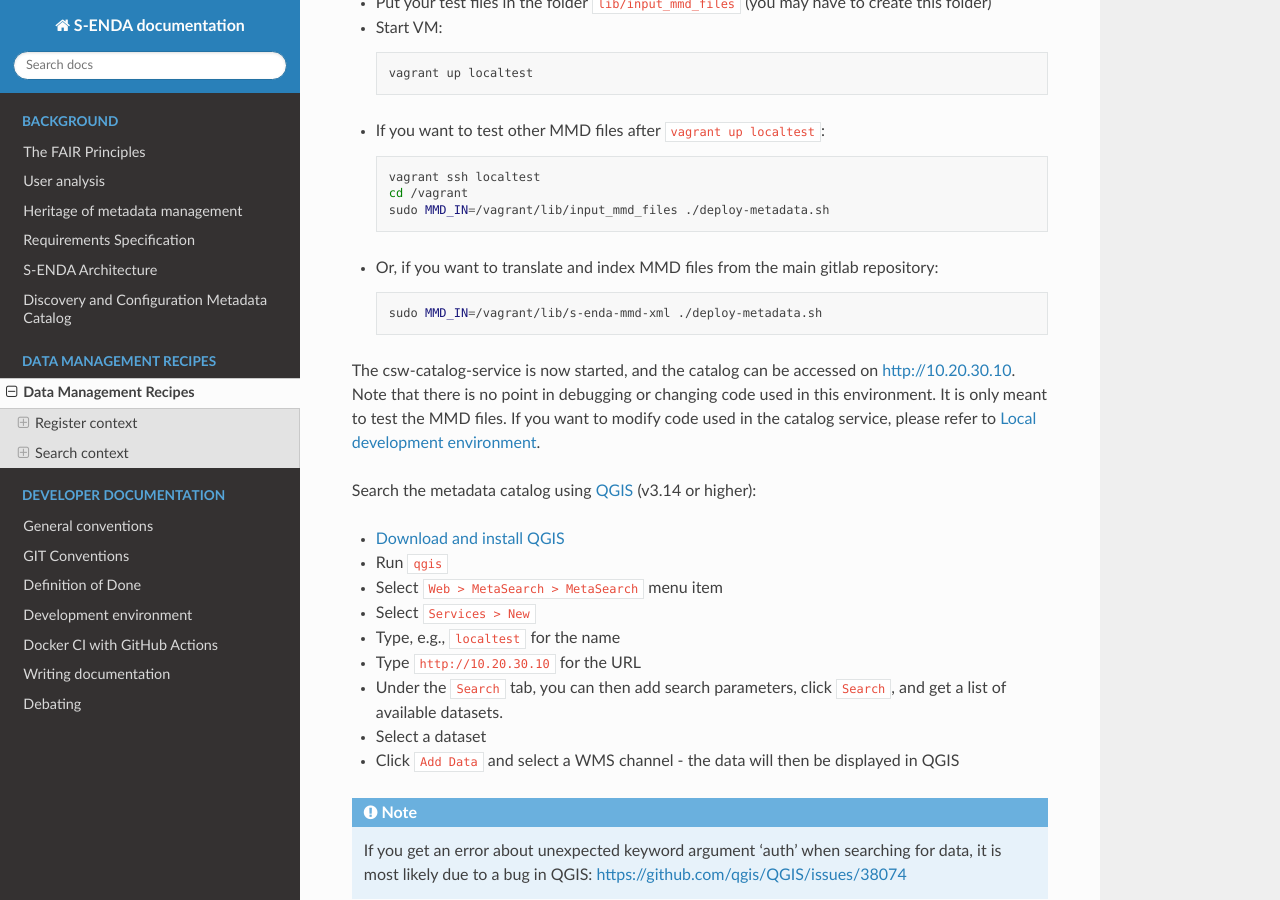
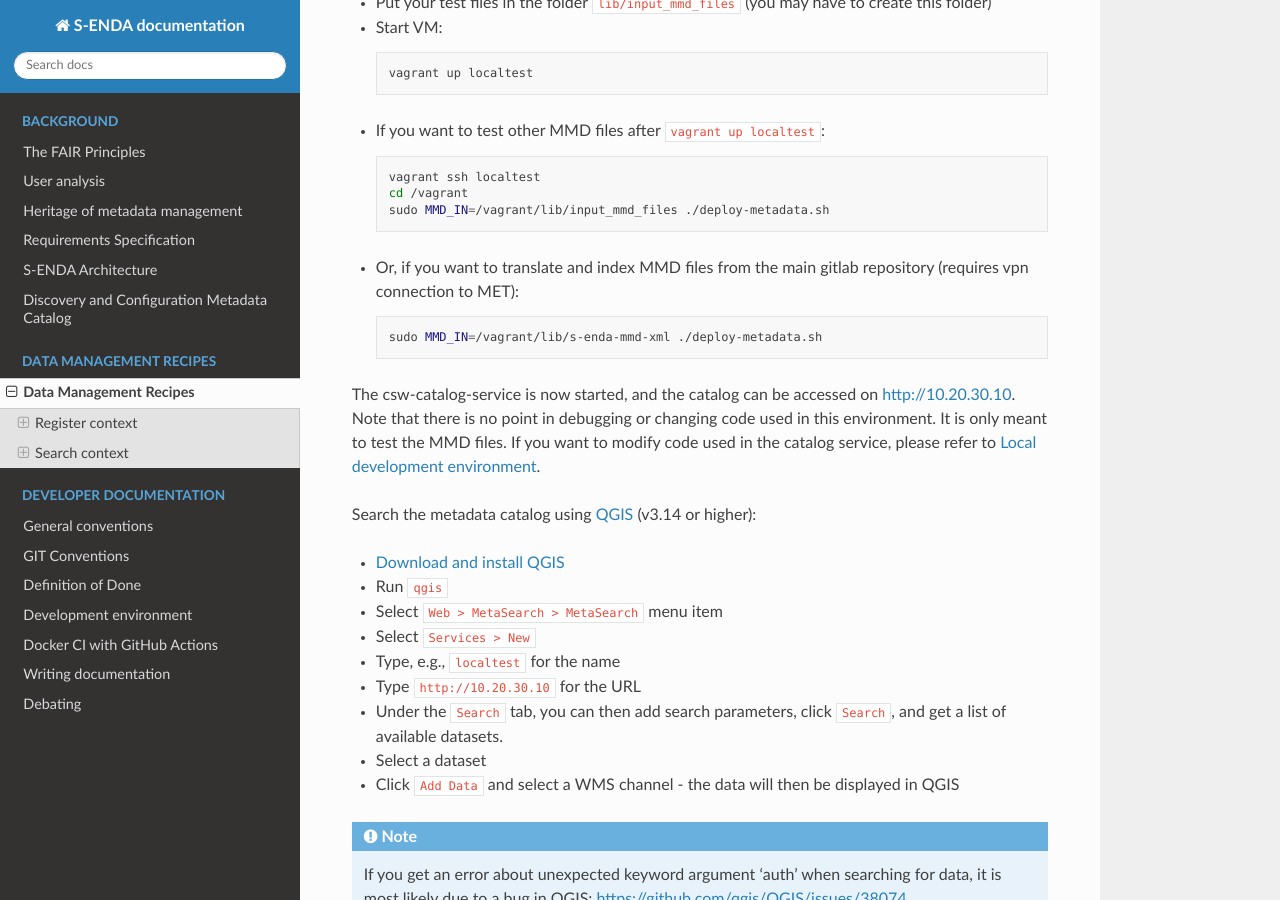
Before and after one commit to metno/S-ENDA-documentation, a Sphinx documentation site: the page built from source/dm_recipes.rst, in a window 1280 px wide and 900 px high, scrolled down 2613 px. Built offline with Sphinx 7.4.7 and the Read the Docs theme 2.0.0, drawn with Linux system fonts in a browser that asks for light colours.

Commit message:
#213: added a minor comment

```diff
--- a/source/dm_recipes.rst
+++ b/source/dm_recipes.rst
@@ -103,7 +103,7 @@ This vm is used to test your MMD XML-files locally before pushing them to the ma
     cd /vagrant
     sudo MMD_IN=/vagrant/lib/input_mmd_files ./deploy-metadata.sh
 
-* Or, if you want to translate and index MMD files from the main gitlab repository:
+* Or, if you want to translate and index MMD files from the main gitlab repository (requires vpn connection to MET):
 
   .. code-block:: bash
 
```
